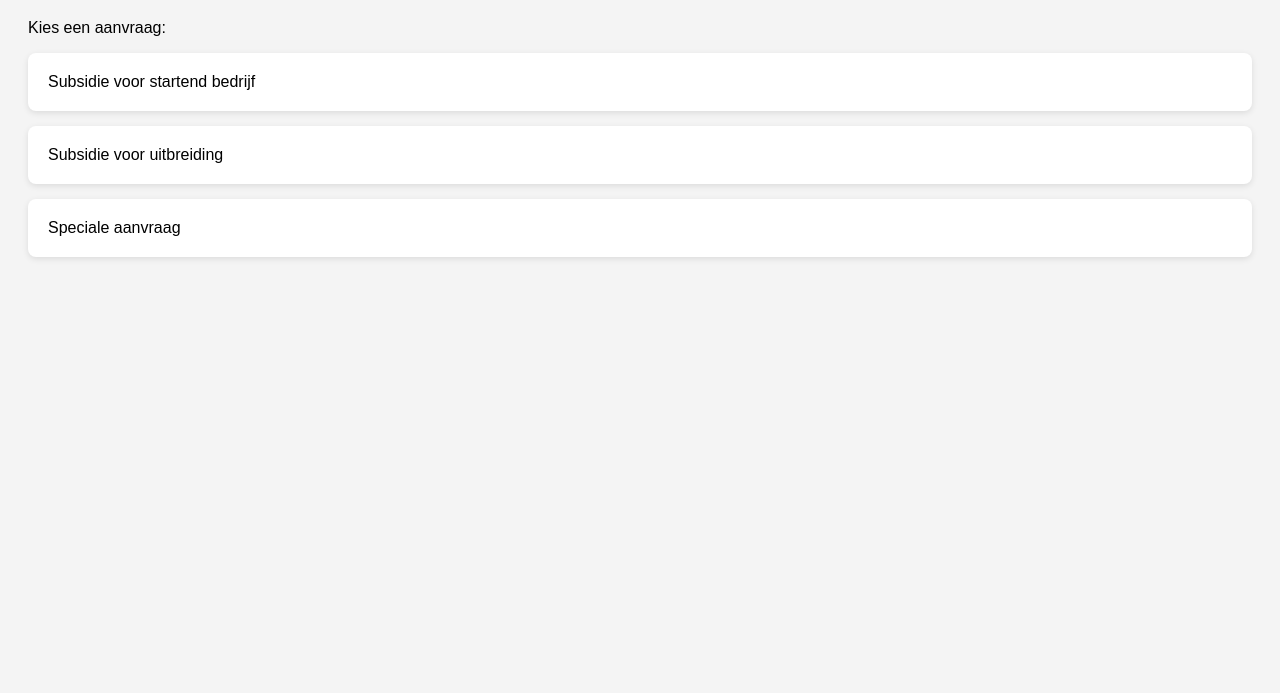
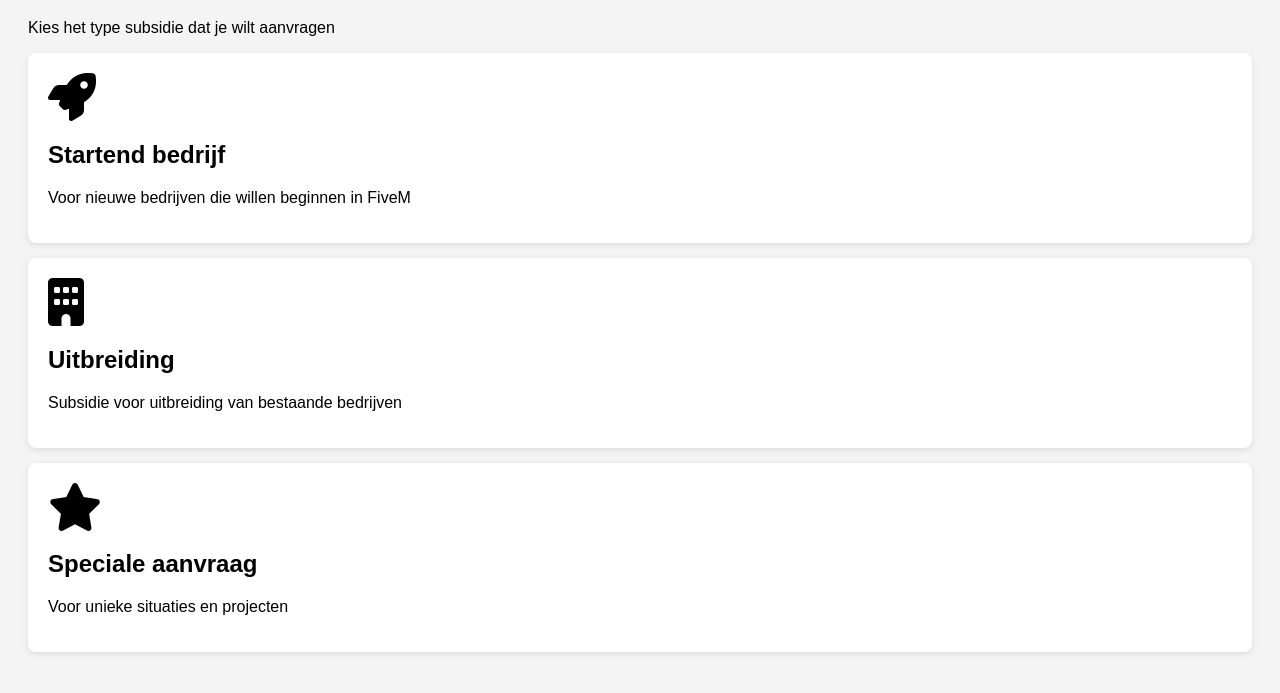
Before and after one commit to overheidpixel/overheidpixel.github.io, a plain HTML site: page index.html in a window 1280 px wide. Shown: the part 89-782 px from the top of the page. Drawn offline with Linux system fonts and the light colour scheme.

Commit message:
Update index.html

```diff
--- a/index.html
+++ b/index.html
@@ -5,21 +5,32 @@
     <meta name="viewport" content="width=device-width, initial-scale=1.0">
     <title>Subsidie Aanvragen - Hoofdpagina</title>
     <link rel="stylesheet" href="style.css">
+    <link rel="stylesheet" href="https://cdnjs.cloudflare.com/ajax/libs/font-awesome/6.4.0/css/all.min.css">
 </head>
 <body>
+    <header>
         <h1>Subsidie Aanvragen voor je FiveM Bedrijf</h1>
-    <p>Kies een aanvraag:</p>
+        <p>Kies het type subsidie dat je wilt aanvragen</p>
+    </header>
 
+    <main>
         <div class="card" onclick="window.location.href='subsidie-aanvraag.html'">
-        Subsidie voor startend bedrijf
+            <i class="fas fa-rocket fa-3x"></i>
+            <h2>Startend bedrijf</h2>
+            <p>Voor nieuwe bedrijven die willen beginnen in FiveM</p>
         </div>
 
         <div class="card" onclick="window.location.href='subsidie-aanvraag.html'">
-        Subsidie voor uitbreiding
+            <i class="fas fa-building fa-3x"></i>
+            <h2>Uitbreiding</h2>
+            <p>Subsidie voor uitbreiding van bestaande bedrijven</p>
         </div>
 
         <div class="card" onclick="window.location.href='subsidie-aanvraag.html'">
-        Speciale aanvraag
+            <i class="fas fa-star fa-3x"></i>
+            <h2>Speciale aanvraag</h2>
+            <p>Voor unieke situaties en projecten</p>
         </div>
+    </main>
 </body>
 </html>
```
Lines whose indentation alone changed are shown as unchanged.
